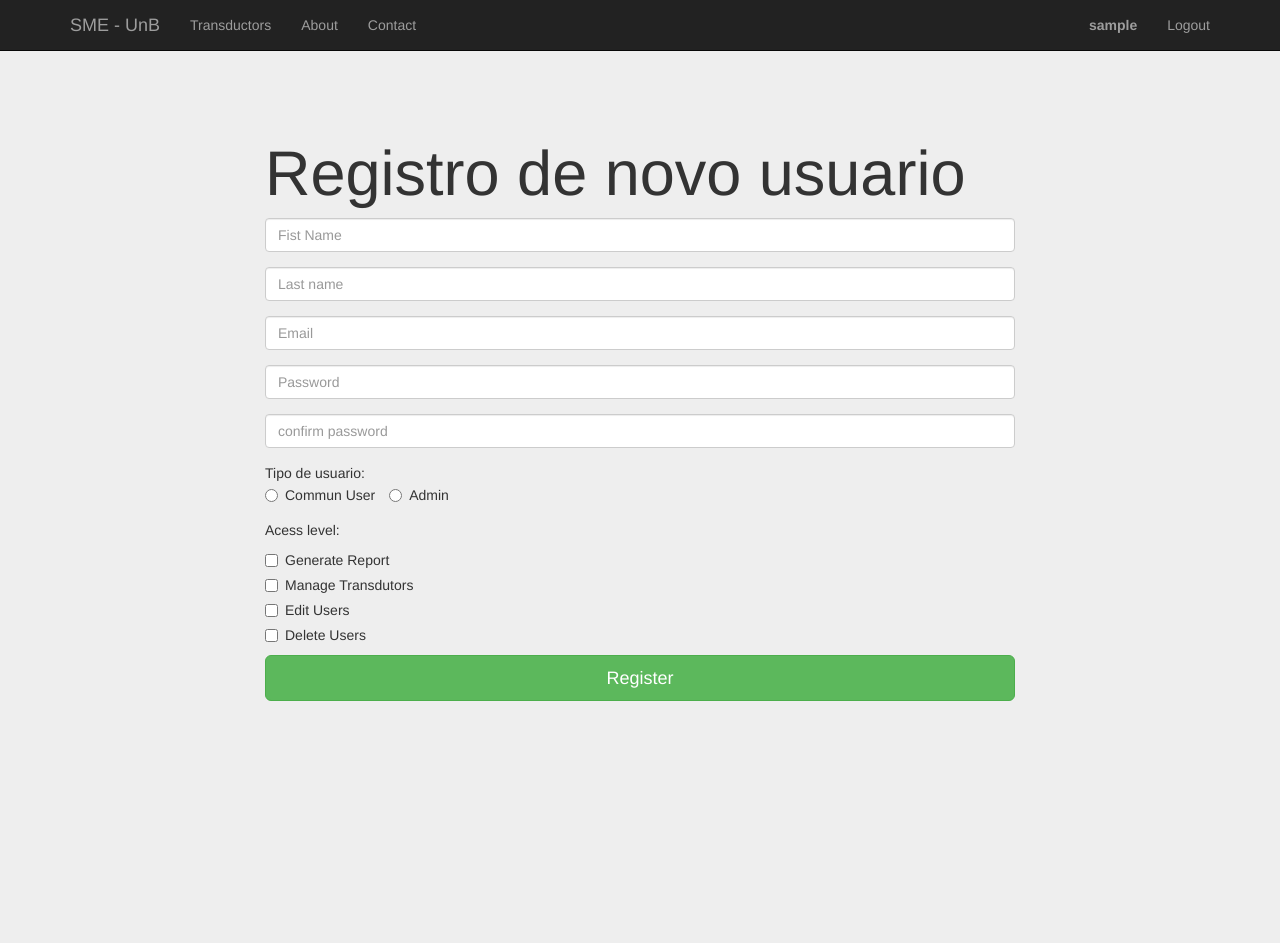
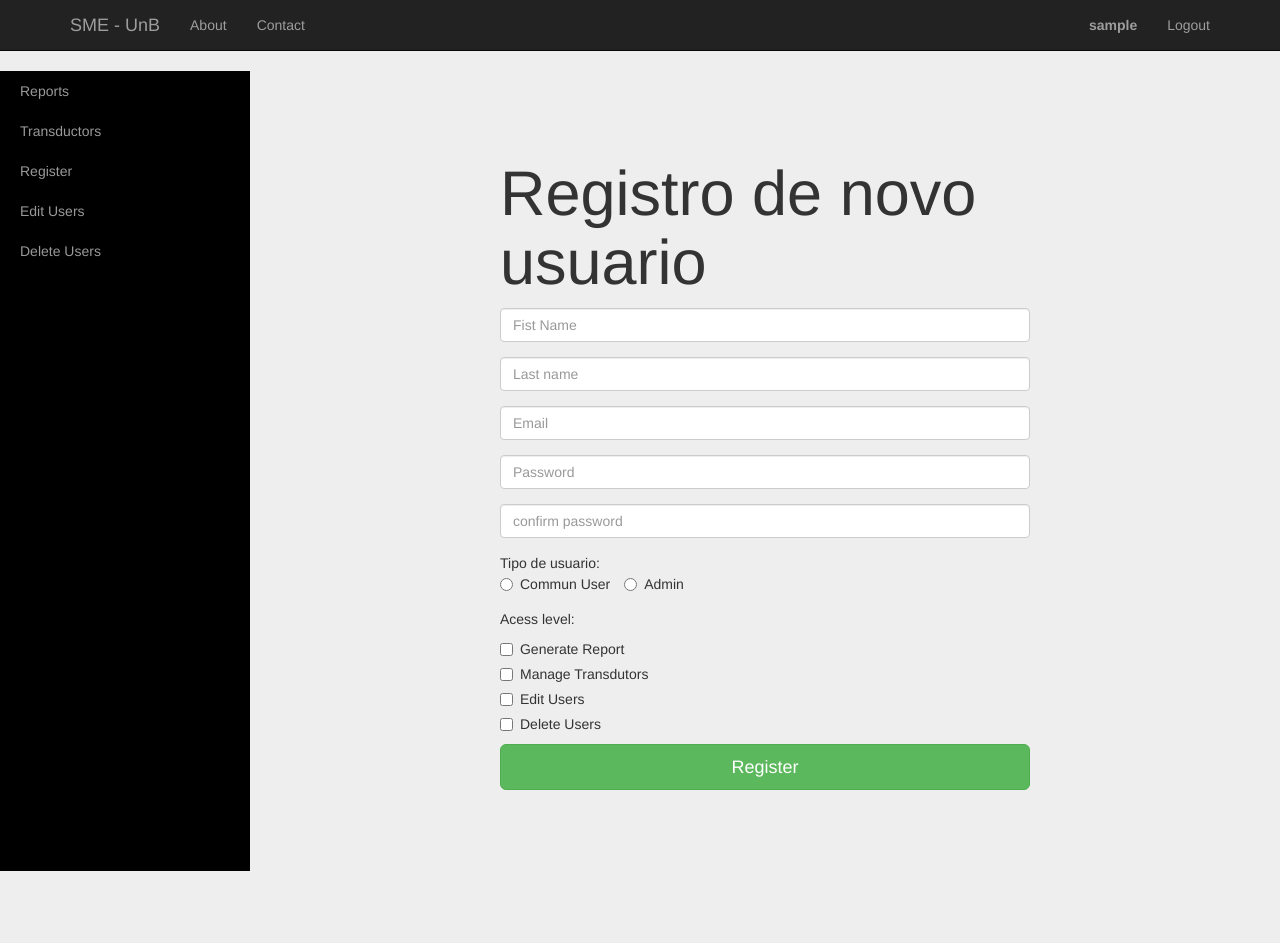
Before and after one commit to fga-eps-mds/2016.2-SME_UnB, a Django app: page /accounts/register/ in a window 1280 px wide. Before the commit the page ends 701 px from the top, so only its background shows below. Run offline with Django 3.2, Linux system fonts and the light colour scheme; the visitor is signed in with stand-in values (Sample User, id 1); some libraries are stand-ins or nearby versions.

Commit message:
fixing templates and adding css style to sidebar

```diff
--- a/SME_UnB/templates/base.html
+++ b/SME_UnB/templates/base.html
@@ -9,11 +9,12 @@
   {% block title %}
   <title>SME - UnB</title>
   {% endblock %}
+  <link rel="stylesheet" type="text/css" href="{% static 'users/css/simple-sidebar.css' %}" />
   <link rel="stylesheet" type="text/css" href="{% static 'data_reader/css/style.css' %}" />
   <link type="text/css" rel="stylesheet" href="{% static "css/style.css" %}"  media="screen,projection"/>
 </head>
 <body>
-    <nav class="navbar navbar-inverse navbar-static-top">
+    <nav class="navbar navbar-inverse navbar-static-top" >
           <div class="container">
             <div class="navbar-header">
               <button type="button" class="navbar-toggle collapsed" data-toggle="collapse" data-target="#navbar" aria-expanded="false" aria-controls="navbar">
@@ -22,12 +23,16 @@
                 <span class="icon-bar"></span>
                 <span class="icon-bar"></span>
               </button>
-              <a class="navbar-brand" href="/">SME - UnB</a>
+              {% if user.is_authenticated %}
+                <a class="navbar-brand" href="{% url 'users:dashboard'%}">SME - UnB</a>
+              {% else %}
+                <a class="navbar-brand" href="/">SME - UnB</a>
+              {% endif %}
             </div>
             <div id="navbar" class="navbar-collapse collapse">
                 {% if user.is_authenticated %}
                   <ul class="nav navbar-nav">
-                    <li><a href="{% url 'transductor:index'%}">Transductors</a></li>
+
                     <li><a href="#about">About</a></li>
                     <li><a href="#contact">Contact</a></li>
                   </ul>
--- /dev/null
+++ b/SME_UnB/users/static/users/css/simple-sidebar.css
@@ -0,0 +1,129 @@
+/*!
+ * Start Bootstrap - Simple Sidebar (http://startbootstrap.com/)
+ * Copyright 2013-2016 Start Bootstrap
+ * Licensed under MIT (https://github.com/BlackrockDigital/startbootstrap/blob/gh-pages/LICENSE)
+ */
+
+ body {
+    overflow-x: hidden;
+ }
+
+/* Toggle Styles */
+
+#wrapper {
+    padding-left: 0;
+    -webkit-transition: all 0.5s ease;
+    -moz-transition: all 0.5s ease;
+    -o-transition: all 0.5s ease;
+    transition: all 0.5s ease;
+}
+
+#wrapper.toggled {
+    padding-left: 250px;
+}
+
+#sidebar-wrapper {
+    z-index: 1000;
+    position: fixed;
+    left: 250px;
+    width: 0;
+    height: 100%;
+    margin-left: -250px;
+    overflow-y: auto;
+    background: #000;
+    -webkit-transition: all 0.5s ease;
+    -moz-transition: all 0.5s ease;
+    -o-transition: all 0.5s ease;
+    transition: all 0.5s ease;
+}
+
+#wrapper.toggled #sidebar-wrapper {
+    width: 250px;
+}
+
+#page-content-wrapper {
+    width: 100%;
+    position: absolute;
+    padding: 15px;
+}
+
+#wrapper.toggled #page-content-wrapper {
+    position: absolute;
+    margin-right: -250px;
+}
+
+/* Sidebar Styles */
+
+.sidebar-nav {
+    position: absolute;
+    top: 0;
+    width: 250px;
+    margin: 0;
+    padding: 0;
+    list-style: none;
+}
+
+.sidebar-nav li {
+    text-indent: 20px;
+    line-height: 40px;
+}
+
+.sidebar-nav li a {
+    display: block;
+    text-decoration: none;
+    color: #999999;
+}
+
+.sidebar-nav li a:hover {
+    text-decoration: none;
+    color: #fff;
+    background: rgba(255,255,255,0.2);
+}
+
+.sidebar-nav li a:active,
+.sidebar-nav li a:focus {
+    text-decoration: none;
+}
+
+.sidebar-nav > .sidebar-brand {
+    height: 65px;
+    font-size: 18px;
+    line-height: 60px;
+}
+
+.sidebar-nav > .sidebar-brand a {
+    color: #999999;
+}
+
+.sidebar-nav > .sidebar-brand a:hover {
+    color: #fff;
+    background: none;
+}
+
+@media(min-width:768px) {
+    #wrapper {
+        padding-left: 250px;
+    }
+
+    #wrapper.toggled {
+        padding-left: 0;
+    }
+
+    #sidebar-wrapper {
+        width: 250px;
+    }
+
+    #wrapper.toggled #sidebar-wrapper {
+        width: 0;
+    }
+
+    #page-content-wrapper {
+        padding: 20px;
+        position: relative;
+    }
+
+    #wrapper.toggled #page-content-wrapper {
+        position: relative;
+        margin-right: 0;
+    }
+}
--- a/SME_UnB/users/templates/userRegister/register.html
+++ b/SME_UnB/users/templates/userRegister/register.html
@@ -1,10 +1,11 @@
-{% extends 'base.html' %}
+{% extends 'users/dashboard.html' %}
 
 {% block title %}
+<title>SME - Novo Usuário</title>
 {% endblock %}
-<title>New User</title>
 
-{% block body %}
+
+{% block  dashboard_content %}
 
 <div class="jumbotron">
   <div class="container">
--- a/SME_UnB/users/templates/users/dashboard.html
+++ b/SME_UnB/users/templates/users/dashboard.html
@@ -2,33 +2,29 @@
 
 
 {% block body %}
-<div class="pure-g-r content-ribbon">
-  <div class="pure-u-1">
-    <ul class="breadcrumb">
+<div id="wrapper">
+  <div id="sidebar-wrapper">
+    <ul class="sidebar-nav">
       {% block breadcrumb %}
-      <li><a href="{% url 'index' %}">HOME</a></li>
       {%if perms.report.can_generate%}
       <li><a href="{% url 'report:report' %}">Reports</a></li>
       {%endif%}
-
-      {% if request.user.is_staff %}
-      {% endif %}
+      <li><a href="{% url 'transductor:index'%}">Transductors</a></li>
       {% if request.user.is_staff %}
       {% endif %}
       <li><a href="{% url 'users:register' %}">Register</a></li>
       {%if perms.users.can_edit_user%}
       <li><a href="{% url 'users:list_user_edit' %}">Edit Users</a></li>
       {%endif%}
-	<!-- fixing bug of users insted user -->
-	{%if perms.users.can_delete_user%}
+	    <!-- fixing bug of users insted user -->
+	    {%if perms.users.can_delete_user%}
       <li><a href="{% url 'users:list_user_delete' %}">Delete Users</a></li>
       {%endif%}
-
       {% endblock %}
     </ul>
   </div>
-  <div class="pure-u-2-3">
-    <div class="inner">
+  <div id="page-content-wrapper">
+    <div class="container-fluid">
       {% block dashboard_content %}
       <p><strong>Usuário</strong>: {{ user }}</p>
       <p><strong>E-mail</strong>: {{ user.email }}</p>
@@ -36,4 +32,6 @@
     </div>
   </div>
 </div>
+
+
 {% endblock %}
```
Also changed, not shown: SME_UnB/users/templates/users/login.html (+7 -1 lines), SME_UnB/users/static/users/css/style.css (renamed from SME_UnB/users/static/css/style.css).
